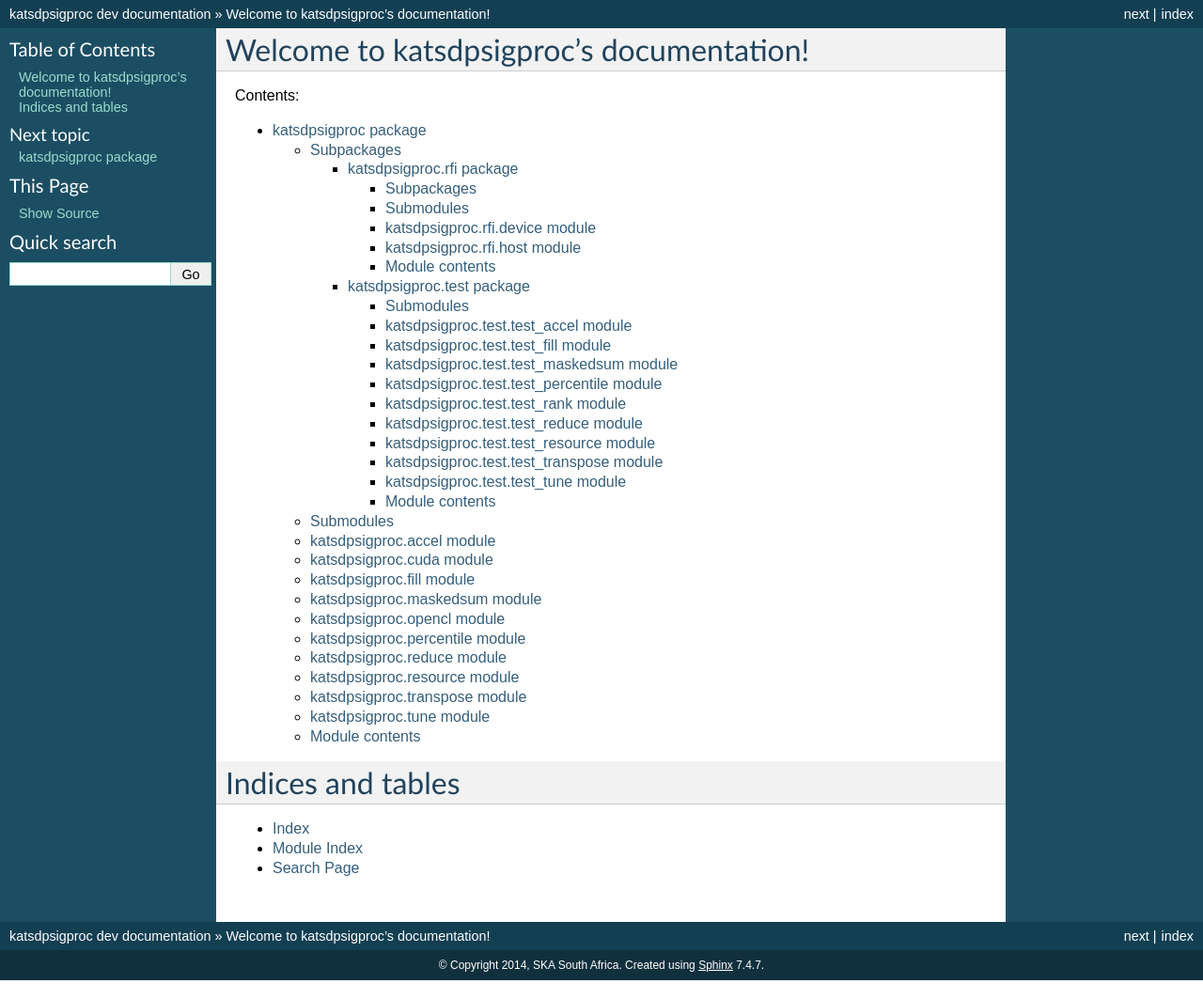
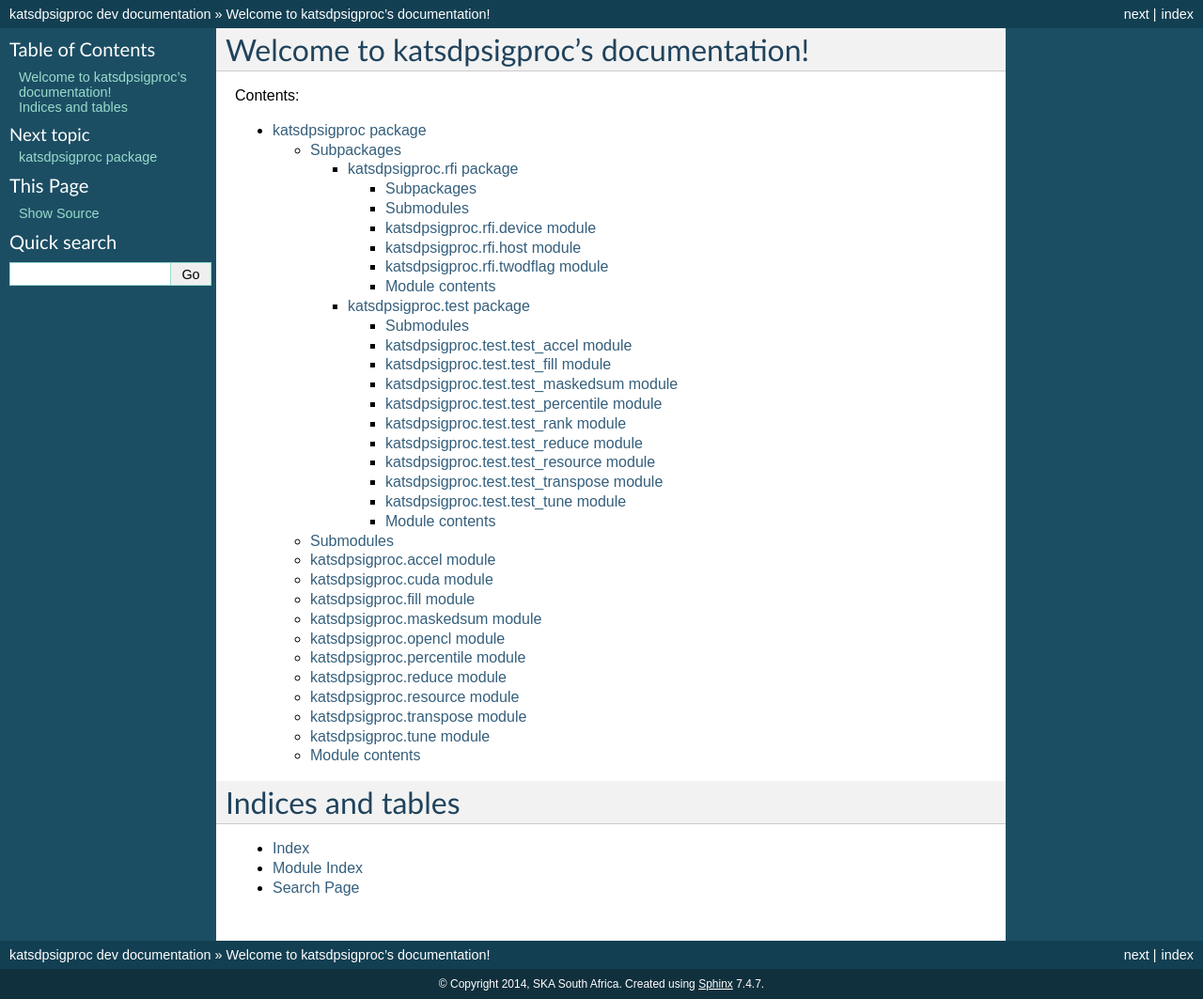
Before and after one commit to ska-sa/katsdpsigproc, a Sphinx documentation site: the page built from doc/index.rst, in a window 1280 px wide. Shown: the whole page at 94% size. Built offline with Sphinx 7.4.7, drawn with Linux system fonts in a browser that asks for light colours.

Commit message:
Link twodflag module into the Sphinx-generated docs

```diff
--- a/doc/katsdpsigproc.rfi.rst
+++ b/doc/katsdpsigproc.rfi.rst
@@ -27,6 +27,14 @@ katsdpsigproc.rfi.host module
     :undoc-members:
     :show-inheritance:
 
+katsdpsigproc.rfi.twodflag module
+---------------------------------
+
+.. automodule:: katsdpsigproc.rfi.twodflag
+    :members:
+    :undoc-members:
+    :show-inheritance:
+
 
 Module contents
 ---------------
```
